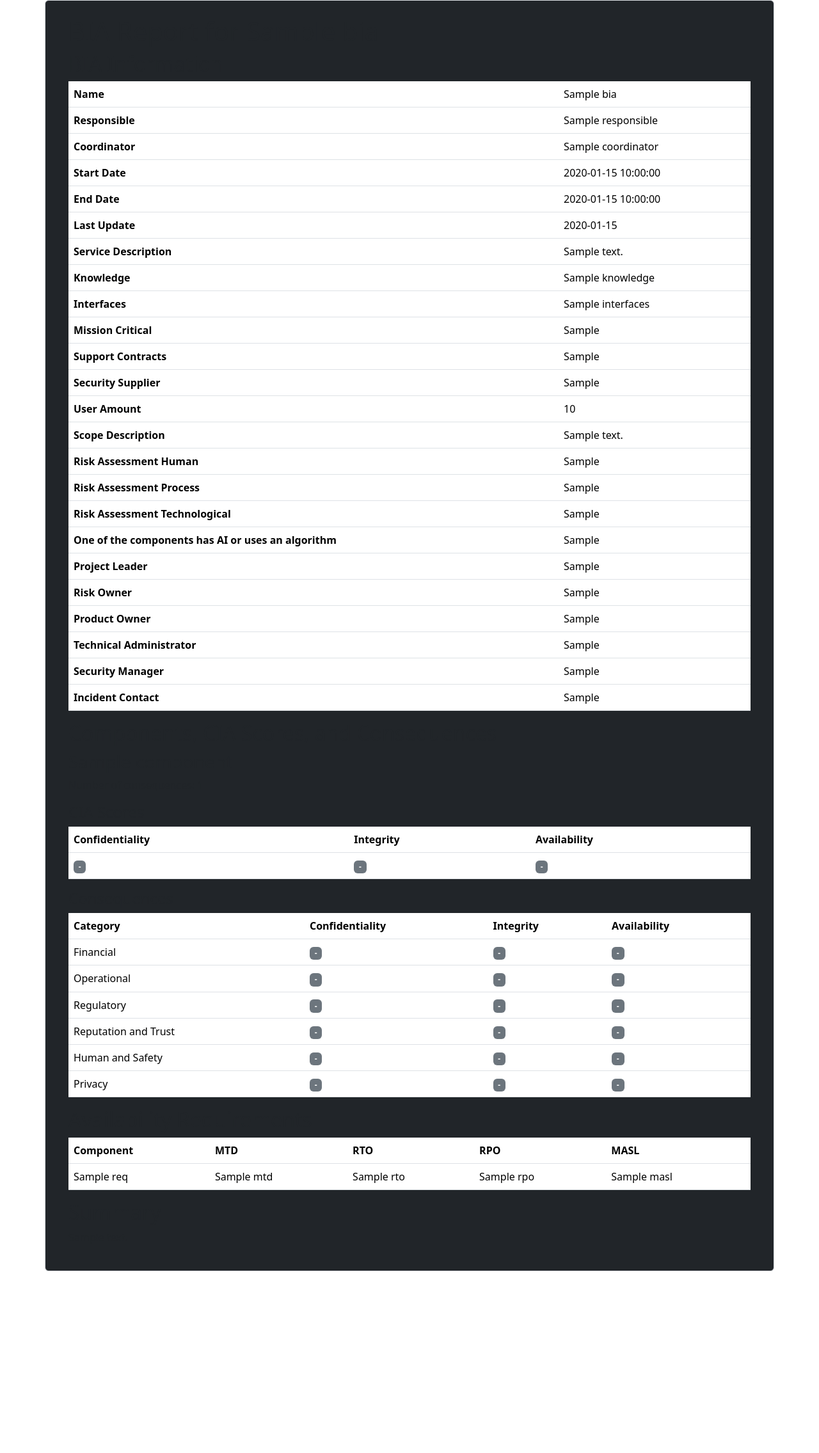
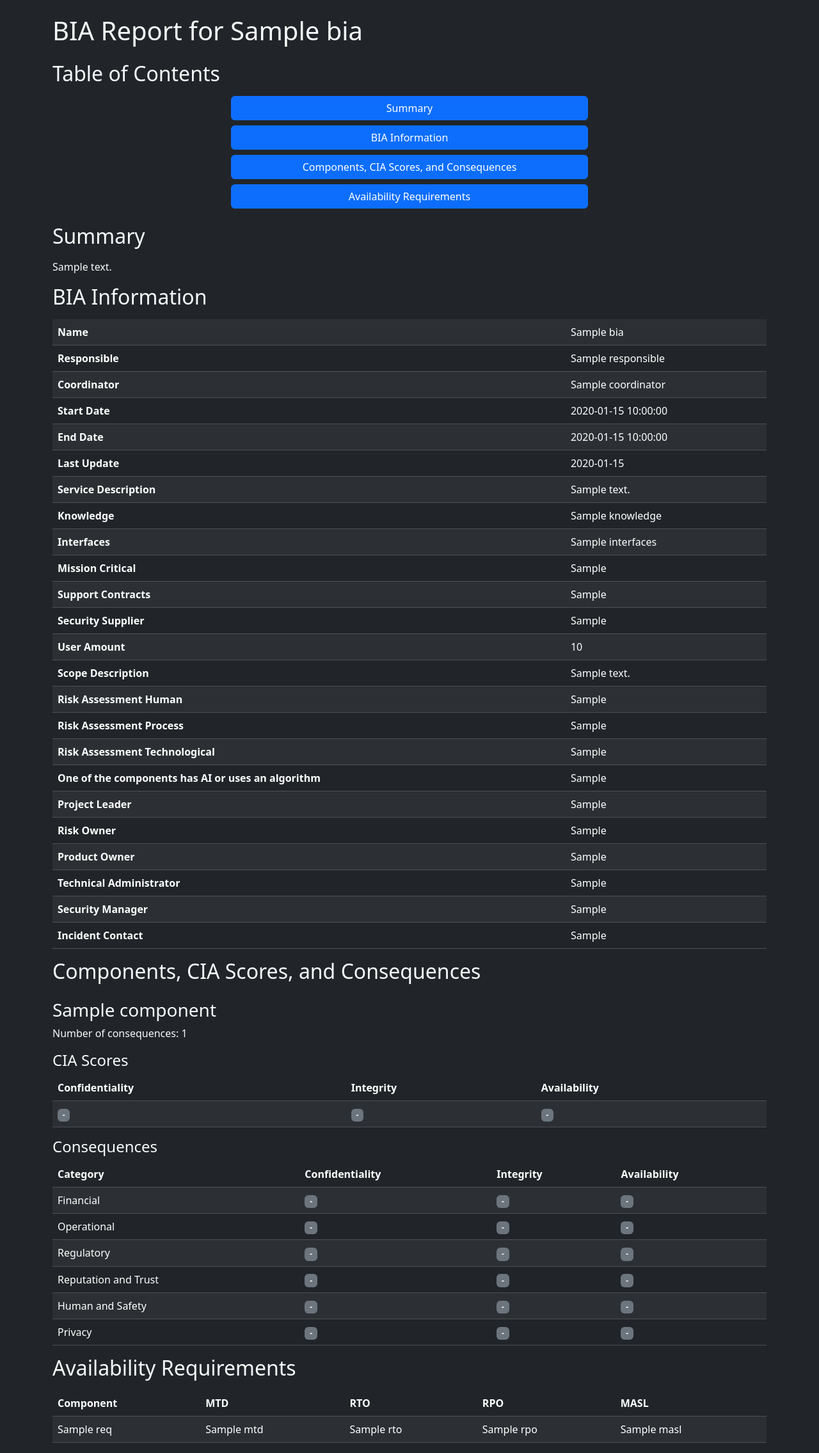
Before and after one commit to fstelte/Business-Impact-Assessment, a Flask app: template app/templates/bia_report.html in a window 1280 px wide. Shown: the whole page at 64% size. Before the commit the page ends 1987 px from the top, so only its background shows below. Run offline with Flask 3, Linux system fonts and the light colour scheme; the template is opened without the code that fills it: most values are stand-ins (such as "Sample title", 1, 10 or a date in 2020); parts of the project's set-up code (start-up, migrations or seed data) failed here and were passed over; some libraries are stand-ins or nearby versions.

Commit message:
Fixes for light OS

```diff
--- a/app/templates/bia_report.html
+++ b/app/templates/bia_report.html
@@ -1,9 +1,24 @@
 {% extends "report_base.html" %}
 
 {% block content %}
-<h1>BIA Report for {{ bia.name }}</h1>
-<h2>BIA Information</h2>
-<table class="table">
+<h1 class="mb-4">BIA Report for {{ bia.name }}</h1>
+<h2 class="mb-3">Table of Contents</h2>
+<div class="d-grid gap-2 col-md-6 mx-auto mb-4">
+    <a href="#summary" class="btn btn-primary">Summary</a>
+    <a href="#bia-info" class="btn btn-primary">BIA Information</a>
+    <a href="#components" class="btn btn-primary">Components, CIA Scores, and Consequences</a>
+    <a href="#availability" class="btn btn-primary">Availability Requirements</a>
+</div>
+
+<h2 id="summary" class="mb-3">Summary</h2>
+{% if summary %}
+<p>{{ summary.summary_text }}</p>
+{% else %}
+<p>No summary available.</p>
+{% endif %}
+<h2 id="bia-info" class="mb-3">BIA Information</h2>
+<table class="table table-dark table-striped">
+    <tbody>
         <tr>
             <th>Name</th>
             <td>{{ bia.name }}</td>
@@ -100,20 +115,24 @@
             <th>Incident Contact</th>
             <td>{{ bia.incident_contact }}</td>
         </tr>
+    </tbody>
 </table>
 
-<h2>Components, CIA Scores, and Consequences</h2>
+<h2 id="components" class="mb-3">Components, CIA Scores, and Consequences</h2>
 {% for component in components %}
-    <h3>{{ component.component_name }}</h3>
+    <h3 class="mt-4">{{ component.component_name }}</h3>
     <p>Number of consequences: {{ consequences[component.component_name]|length }}</p>
 
-    <h4>CIA Scores</h4>
-    <table class="table">
+    <h4 class="mt-3">CIA Scores</h4>
+    <table class="table table-dark table-striped">
+        <thead>
             <tr>
                 <th>Confidentiality</th>
                 <th>Integrity</th>
                 <th>Availability</th>
             </tr>
+        </thead>
+        <tbody>
             <tr>
                 {% for cia in ['C', 'I', 'A'] %}
                     <td>
@@ -128,10 +147,11 @@
                     </td>
                 {% endfor %}
             </tr>
+        </tbody>
     </table>
 
-    <h4>Consequences</h4>
-    <table class="table">
+    <h4 class="mt-3">Consequences</h4>
+    <table class="table table-dark table-striped">
         <thead>
             <tr>
                 <th>Category</th>
@@ -163,8 +183,8 @@
     </table>
 {% endfor %}
 
-<h2>Availability Requirements</h2>
-<table class="table">
+<h2 id="availability" class="mb-3">Availability Requirements</h2>
+<table class="table table-dark table-striped">
     <thead>
         <tr>
             <th>Component</th>
@@ -187,9 +207,4 @@
     </tbody>
 </table>
 
-{% if summary %}
-<h2>Summary</h2>
-<p>{{ summary.summary_text }}</p>
-{% endif %}
-
 {% endblock %}
--- a/app/templates/report_base.html
+++ b/app/templates/report_base.html
@@ -5,36 +5,33 @@
 <!DOCTYPE html>
 <html lang="en">
 <head>
-    <meta charset="utf-8">
-    <meta name="viewport" content="width=device-width, initial-scale=1, shrink-to-fit=no body-dark">
-    <title>Business Impact Assessment</title>
-    {{ bootstrap.load_css() }}
-    <!--DarkMode begin-->
+    <meta charset="UTF-8">
+    <meta name="viewport" content="width=device-width, initial-scale=1.0">
+    <title>BIA Report</title>
+    <link href="https://cdn.jsdelivr.net/npm/bootstrap@5.3.0-alpha1/dist/css/bootstrap.min.css" rel="stylesheet">
     <style>
-        @media (prefers-color-scheme: dark) {
         body {
-                background-color: #343a40;
-                color: #fff;
+            background-color: #212529;
+            color: #f8f9fa;
         }
-
-            .button-primary {
+        .table {
+            color: #f8f9fa;
+        }
+        .btn-primary {
             background-color: #0d6efd;
             border-color: #0d6efd;
         }
+        .btn-primary:hover {
+            background-color: #0b5ed7;
+            border-color: #0a58ca;
         }
     </style>
-    <!--DarkMode end-->
 </head>
-<body class="d-flex flex-column min-vh-100">
-
-        <!--Body-->
-
-            <main class="container bg-dark min-h-100 d-inline-block flex-grow-1 mb-4 border rounded">
-                <div class="p-4">
-                {{ render_messages(container=False, dismissible=True) }}
+<body class="bg-dark text-light">
+    <div class="container mt-4">
         {% block content %}{% endblock %}
     </div>
-            </main>
+    <script src="https://cdn.jsdelivr.net/npm/bootstrap@5.3.0-alpha1/dist/js/bootstrap.bundle.min.js"></script>
 
     {{ bootstrap.load_js() }}
 </body>
```
Also changed, not shown: app/templates/base.html (+14 -4 lines), app/templates/home.html (+16 -0 lines). Lines whose indentation alone changed are shown as unchanged.
